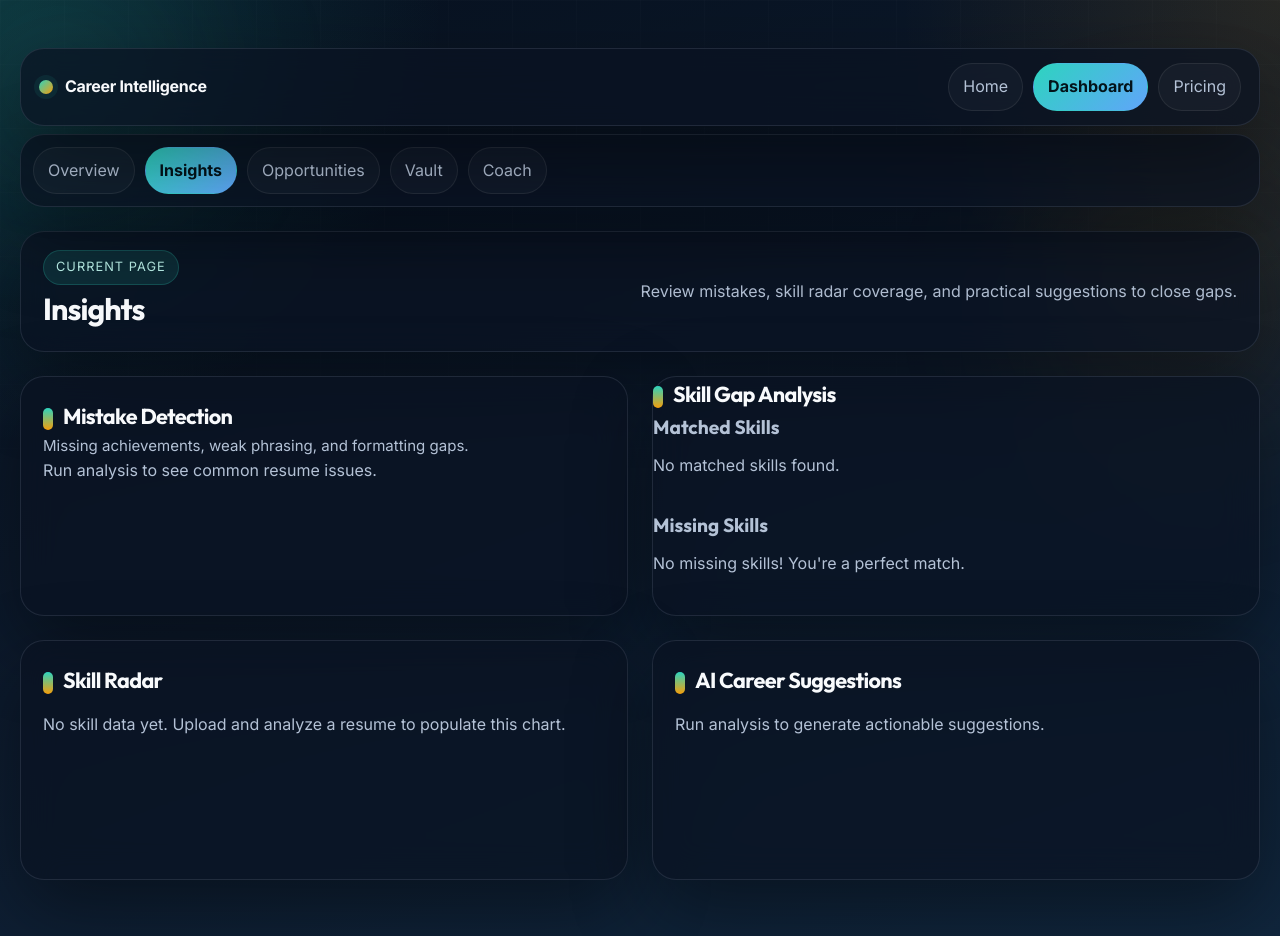
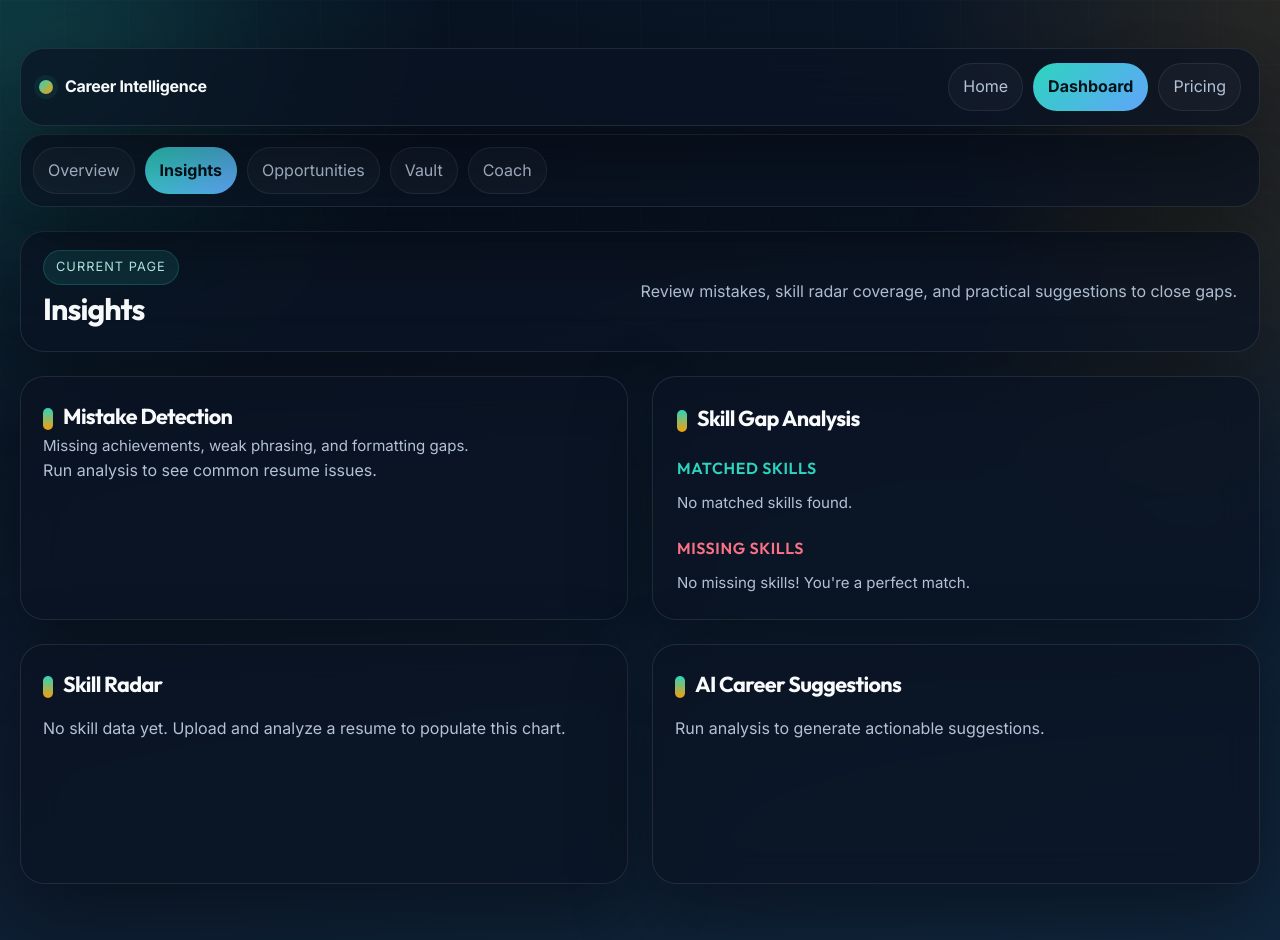
Before and after one commit to VISHWAJITH-GS/vs, a React (Vite) app in the folder frontend/: page /dashboard/insights in a window 1280 px wide. Built offline with nearby package versions, Linux system fonts and the light colour scheme.

Commit message:
Updated frontend

```diff
--- a/frontend/src/components/SkillGap.jsx
+++ b/frontend/src/components/SkillGap.jsx
@@ -2,36 +2,54 @@ import React from 'react';
 
 const SkillGap = ({ matchedSkills, missingSkills }) => {
   return (
-    <div className="glass-panel h-full gap-section">
-      <h2 className="section-title">Skill Gap Analysis</h2>
+    <div className="glass-panel h-full" style={{ padding: '24px', overflow: 'hidden', boxSizing: 'border-box' }}>
+      <h2 className="section-title" style={{ marginBottom: '20px' }}>Skill Gap Analysis</h2>
 
-      <div>
-        <h3 className="glass-subtitle mb-6" style={{ fontSize: '1.2rem', marginBottom: '10px' }}>Matched Skills</h3>
+      <div style={{ marginBottom: '20px' }}>
+        <h3 style={{
+          fontSize: '1rem',
+          fontWeight: '600',
+          color: 'var(--accent-primary)',
+          marginBottom: '10px',
+          letterSpacing: '0.04em',
+          textTransform: 'uppercase',
+        }}>
+          Matched Skills
+        </h3>
         {matchedSkills && matchedSkills.length > 0 ? (
-          <div className="tags-container">
+          <div className="tags-container" style={{ flexWrap: 'wrap', overflowWrap: 'break-word' }}>
             {matchedSkills.map((skill, index) => (
-              <span key={index} className="tag green">
+              <span key={index} className="tag green" style={{ wordBreak: 'break-word', maxWidth: '100%' }}>
                 {skill}
               </span>
             ))}
           </div>
         ) : (
-          <p style={{ color: 'var(--text-secondary)' }}>No matched skills found.</p>
+          <p style={{ color: 'var(--text-secondary)', fontSize: '0.94rem' }}>No matched skills found.</p>
         )}
       </div>
 
-      <div className="mt-8">
-        <h3 className="glass-subtitle mb-6" style={{ fontSize: '1.2rem', marginBottom: '10px' }}>Missing Skills</h3>
+      <div>
+        <h3 style={{
+          fontSize: '1rem',
+          fontWeight: '600',
+          color: 'var(--accent-warm)',
+          marginBottom: '10px',
+          letterSpacing: '0.04em',
+          textTransform: 'uppercase',
+        }}>
+          Missing Skills
+        </h3>
         {missingSkills && missingSkills.length > 0 ? (
-          <div className="tags-container">
+          <div className="tags-container" style={{ flexWrap: 'wrap', overflowWrap: 'break-word' }}>
             {missingSkills.map((skill, index) => (
-              <span key={index} className="tag red">
+              <span key={index} className="tag red" style={{ wordBreak: 'break-word', maxWidth: '100%' }}>
                 {skill}
               </span>
             ))}
           </div>
         ) : (
-          <p style={{ color: 'var(--text-secondary)' }}>No missing skills! You're a perfect match.</p>
+          <p style={{ color: 'var(--text-secondary)', fontSize: '0.94rem' }}>No missing skills! You're a perfect match.</p>
         )}
       </div>
     </div>
```
